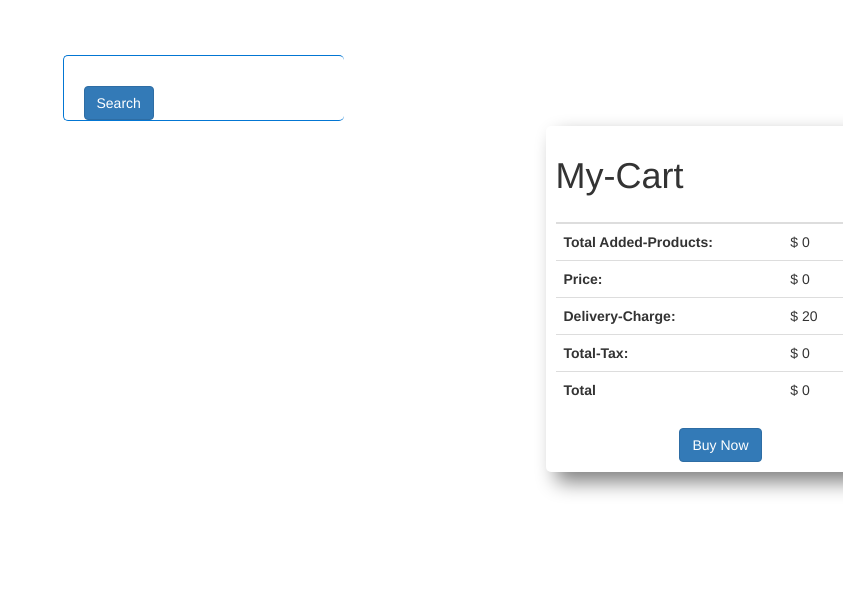
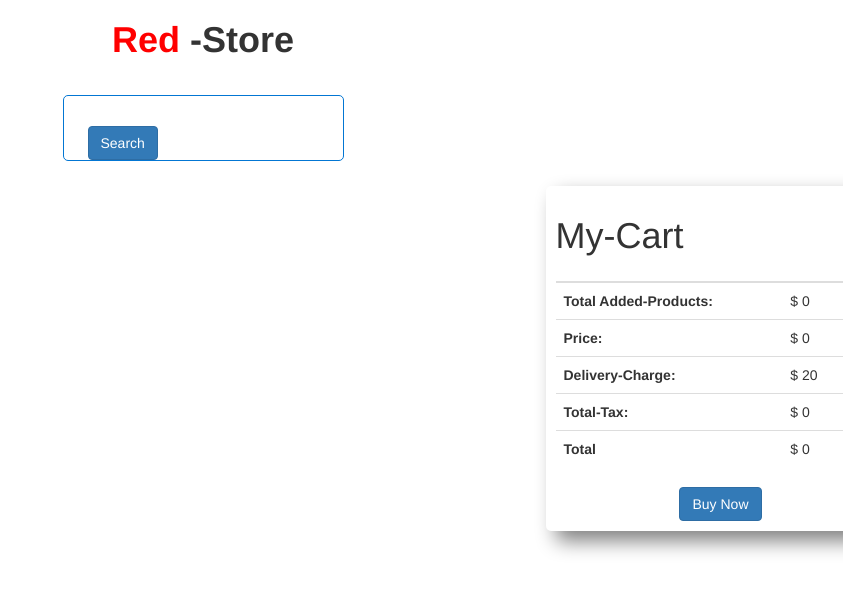
Before and after one commit to sharifmahmud825/ranga-store-interactive, a plain HTML site: page index.html in a window 1280 px wide. Shown: the whole page, without its empty margins (437-1280 px from the left). Drawn offline with nearby package versions, Linux system fonts and the light colour scheme; no server answers.

Commit message:
title and card fixed

```diff
--- a/css/style.css
+++ b/css/style.css
@@ -1,6 +1,12 @@
 body {
   overflow-x: hidden;
   font-family: "Montserrat", sans-serif;
+}
+.title-text{
+  font-weight: bold;
+}
+.text-Color {
+  color: red;
 }
 .search-field {
   border: none;
@@ -17,13 +23,14 @@ body {
   width: 281px;
   border-radius: 5px;
   margin: auto;
-  margin-top: 50px;
-  border-right: none;
+  margin-top: 20px;
+  margin-bottom: 20px;
+
 }
 .search-button {
   padding: 10px 50px;
   border-radius: 25px;
-  margin-left: 20px;
+  margin-left: 24px;
 }
 #all-products {
   display: grid;
--- a/index.html
+++ b/index.html
@@ -5,7 +5,7 @@
   <meta charset="UTF-8" />
   <meta http-equiv="X-UA-Compatible" content="IE=edge" />
   <meta name="viewport" content="width=device-width, initial-scale=1.0" />
-  <title>FakeStore</title>
+  <title>Red-Store</title>
   <link rel="stylesheet" href="./css/style.css" />
   <!-- Latest compiled and minified CSS -->
   <link rel="stylesheet" href="https://maxcdn.bootstrapcdn.com/bootstrap/3.3.7/css/bootstrap.min.css"
@@ -20,9 +20,10 @@
 <body>
   <header></header>
   <main class="main">
-    <div class="search-field">
-      <div class="search-box">
-        <input id="input-field" class="search-field" type="text" />
+    <h1 class="text-center title-text"><span class=" text-Color">Red</span> -Store</h1>
+    <div class="search-field ">
+      <div class="search-box ">
+        <input id="input-field" class="search-field " type="text" />
         <button type="button" class="btn btn-primary search-button" data-toggle="button" aria-pressed="false"
           autocomplete="off" id="search-btn" onclick="loadProducts()">
           Search
@@ -32,7 +33,7 @@
     <div class="row">
       <div class="col-md-9 col-lg-9 col-sm-7">
         <div id="all-products" class="">
-          <h1></h1>
+
         </div>
       </div>
       <div class="col-md-3 col-lg-3 col-sm-5 cart-main">
```
